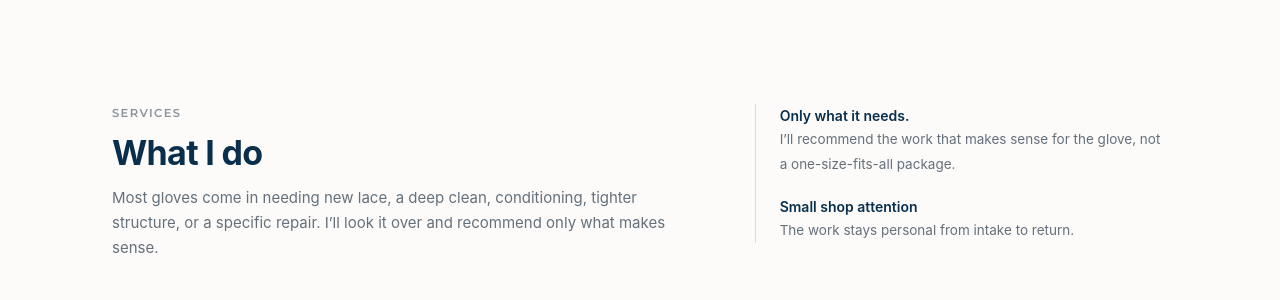
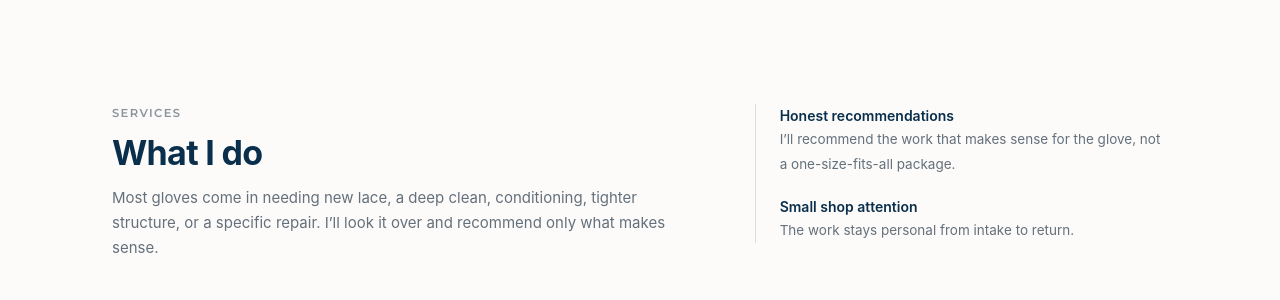
Before and after one commit to kbrettmurphy-ctrl/murphsmitts, a Jekyll site: the page built from index.html, in a window 1280 px wide and 900 px high, scrolled down 1158 px. Shown: the part 153-453 px from the top of the window. Built offline with Jekyll 4.4.1, drawn with Linux system fonts in a browser that asks for light colours.

Commit message:
Homepage: reword services trust cue to 'Honest recommendations'
Co-Authored-By: Claude Opus 4.8 <noreply@anthropic.com>

```diff
--- a/index.html
+++ b/index.html
@@ -62,7 +62,7 @@ body_class: home
 
         <div class="home-trust-panel" aria-label="Service trust cues">
           <div>
-            <strong>Only what it needs.</strong>
+            <strong>Honest recommendations</strong>
             <span>I’ll recommend the work that makes sense for the glove, not a one-size-fits-all package.</span>
           </div>
           <div>
```
